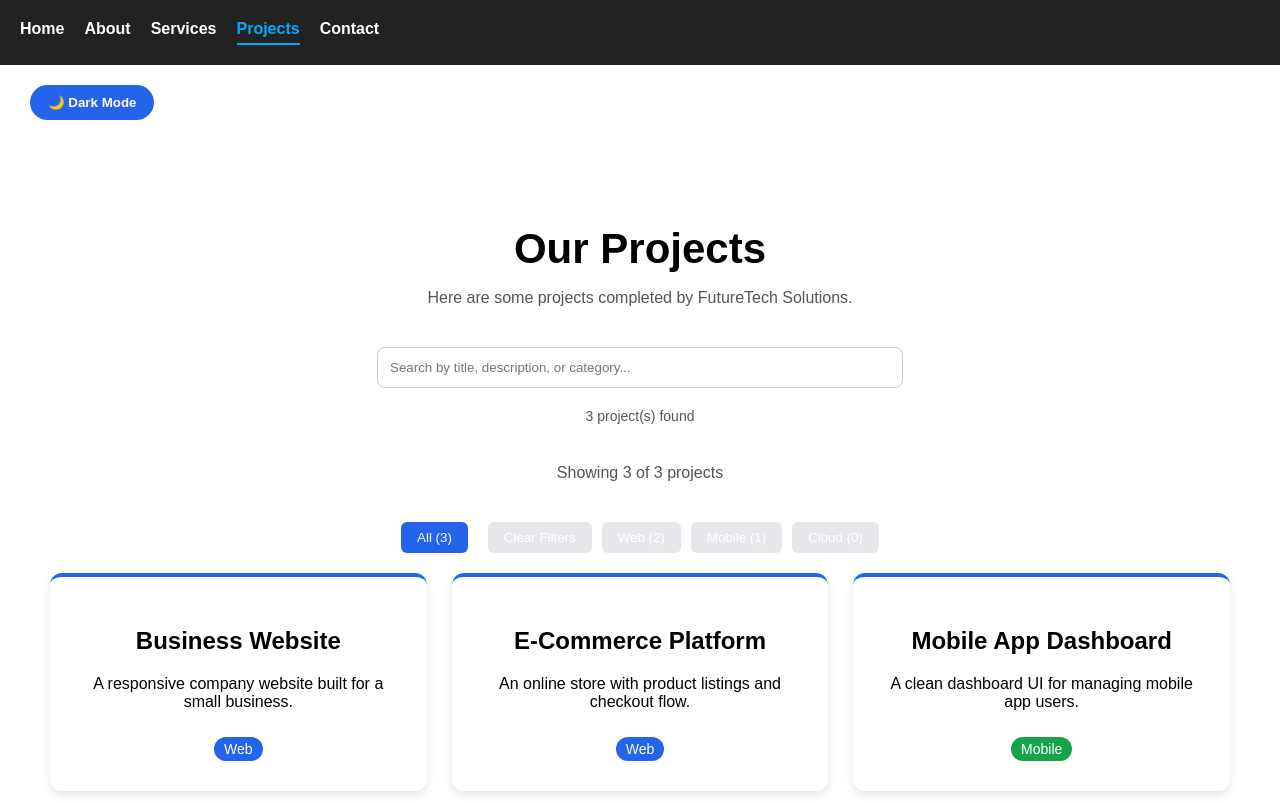
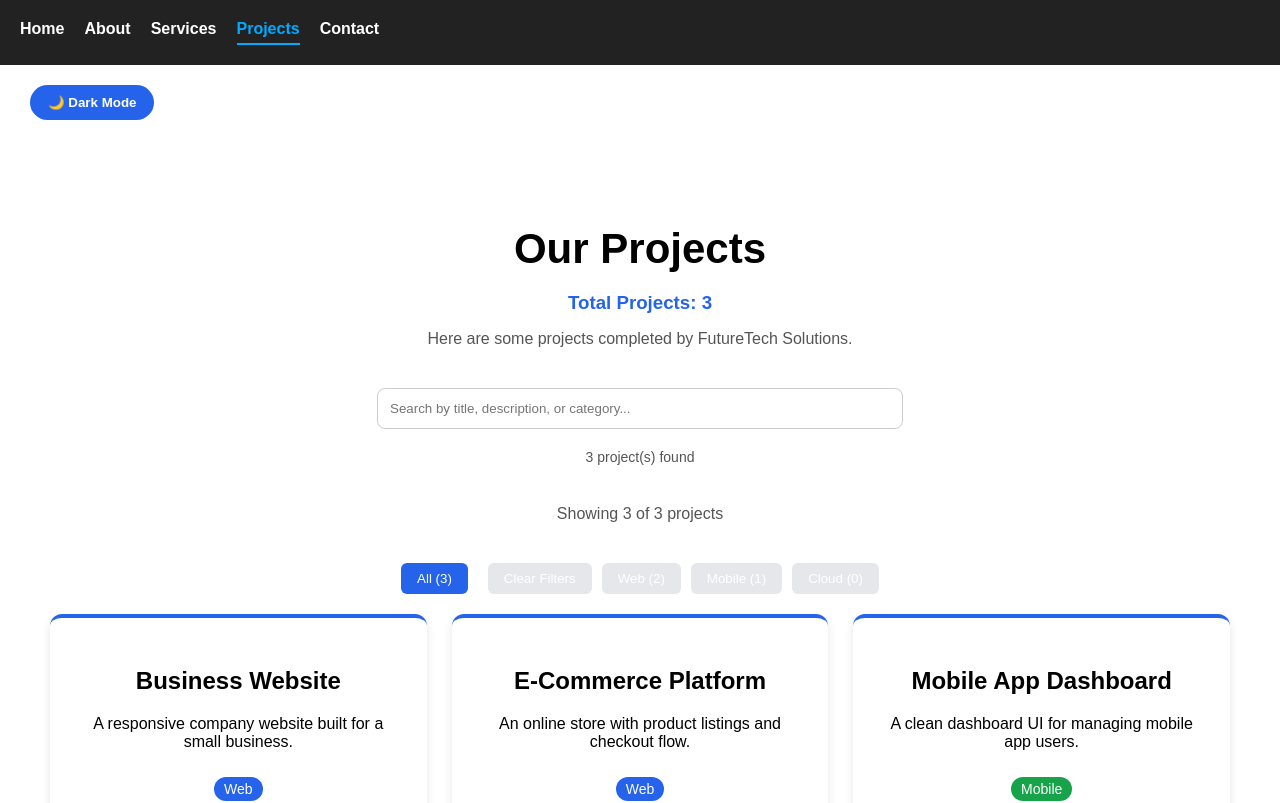
Before and after one commit to GaveshaD/it-company-website, a Nuxt app: page /projects in a window 1280 px wide. Shown: the top 803 px of the page. Built offline with nearby package versions, Linux system fonts and the light colour scheme.

Commit message:
Add total project count heading

```diff
--- a/app/components/ProjectCard.vue
+++ b/app/components/ProjectCard.vue
@@ -30,6 +30,9 @@ defineProps({
   transform: translateY(-8px);
   box-shadow: 0 8px 20px rgba(0,0,0,0.15);
 }
+.project-card:active {
+  transform: scale(0.98);
+}
 .category {
   display: inline-block;
   margin-top: 10px;
--- a/app/pages/projects.vue
+++ b/app/pages/projects.vue
@@ -1,7 +1,13 @@
 <template>
   <section class="projects">
     <h1>Our Projects</h1>
+
+    <h3 class="project-count">
+      Total Projects: {{ projects.length }}
+    </h3>
     <p>Here are some projects completed by FutureTech Solutions.</p>
+
+
 
 
     <input
@@ -242,4 +248,9 @@ const highlightMatch = (text) => {
 .reset-filters:hover {
   background: #4b5563;
 }
+.project-count {
+  color: #2563eb;
+  margin-bottom: 15px;
+  font-weight: 600;
+}
 </style>
```
